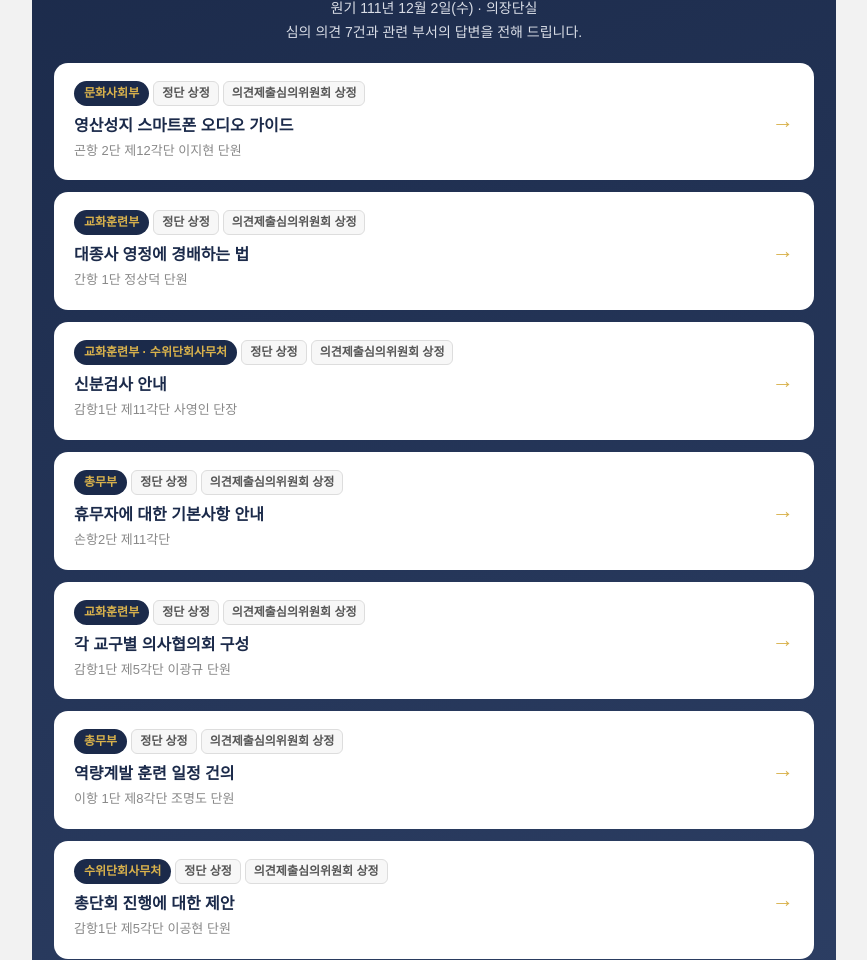
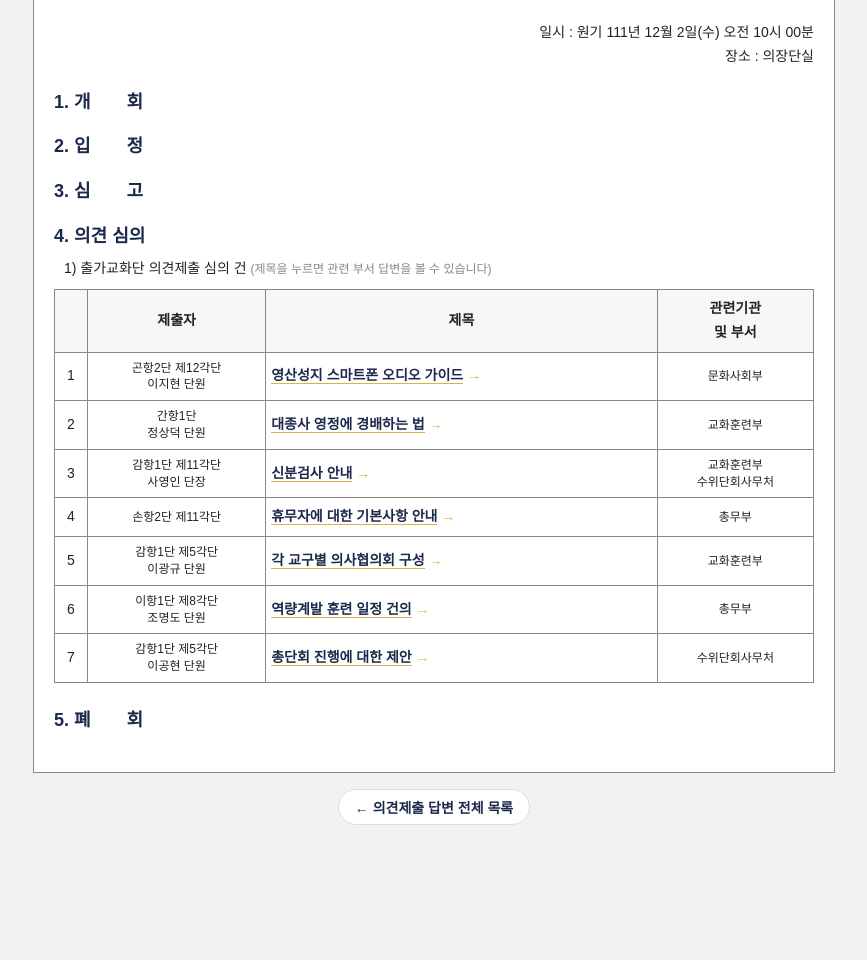
Before and after one commit to comechoi7-crypto/Opinions, a plain HTML site: page 111-4/index.html in a window 1280 px wide. Shown: the part 139-1099 px from the top of the page, without its empty margins (206-1073 px from the left). After the commit the page ends 988 px from the top, so only its background shows below. Drawn offline with Linux system fonts and the light colour scheme.

Commit message:
111-4 목록 페이지를 심의위원회 안건지 형식으로 변경
Co-Authored-By: Claude Opus 5.5 <noreply@anthropic.com>
Claude-Session: https://claude.ai/code/session_018HMcAo6Yrgnc5y8z3T5v7V

```diff
--- a/111-4/index.html
+++ b/111-4/index.html
@@ -1,98 +1,74 @@
 <!DOCTYPE html>
-<html lang="ko"><head><meta charset="utf-8"><meta name="viewport" content="width=device-width, initial-scale=1"><title>원기 111년 4차 의견제출심의위원회 · 출가교화단 의견제출 답변</title></head>
-<body style="margin:0;padding:24px 12px;background:#F2F2F2;">
-<div style="max-width:760px;margin:0 auto;padding:22px;background:linear-gradient(160deg,#1B2A4A 0%,#2C3E63 100%);border-radius:20px;font-family:'Noto Sans KR','Malgun Gothic',sans-serif;color:#333333;line-height:1.75;word-break:keep-all;">
+<html lang="ko"><head><meta charset="utf-8"><meta name="viewport" content="width=device-width, initial-scale=1"><title>원기 111년 4차 출가교화단 의견제출 심의위원회</title></head>
+<body style="margin:0;padding:24px 10px;background:#F2F2F2;">
+<div style="max-width:760px;margin:0 auto;padding:26px 20px 30px;background:#FFFFFF;border:1px solid #888888;font-family:'Noto Sans KR','Malgun Gothic',sans-serif;color:#222222;line-height:1.7;word-break:keep-all;">
 
-  <div style="text-align:center;margin-bottom:14px;">
-    <span style="display:inline-block;background:#1B2A4A;color:#D9B24C;border:1px solid #D9B24C;border-radius:999px;padding:5px 16px;font-size:13px;font-weight:700;letter-spacing:0.5px;">출가교화단 · 수위단회사무처</span>
+  <div style="font-size:14px;margin-bottom:22px;">원기 111년 4차</div>
+  <h2 style="margin:0 0 26px;text-align:center;font-size:22px;font-weight:700;color:#1B2A4A;">출가교화단 의견제출 심의위원회</h2>
+  <div style="text-align:right;font-size:14px;margin-bottom:18px;">일시 : 원기 111년 12월 2일(수) 오전 10시 00분<br>장소 : 의장단실</div>
+
+  <div style="margin:14px 0 6px;font-size:18px;font-weight:700;color:#1B2A4A;">1. 개　　회</div>
+  <div style="margin:14px 0 6px;font-size:18px;font-weight:700;color:#1B2A4A;">2. 입　　정</div>
+  <div style="margin:14px 0 6px;font-size:18px;font-weight:700;color:#1B2A4A;">3. 심　　고</div>
+  <div style="margin:14px 0 6px;font-size:18px;font-weight:700;color:#1B2A4A;">4. 의견 심의</div>
+  <div style="font-size:14px;margin:0 0 8px 10px;">1) 출가교화단 의견제출 심의 건 <span style="color:#888888;font-size:12px;">(제목을 누르면 관련 부서 답변을 볼 수 있습니다)</span></div>
+  <div style="overflow-x:auto;">
+    <table style="width:100%;border-collapse:collapse;font-size:14px;">
+      <thead>
+        <tr style="background:#F7F7F7;">
+          <th style="border:1px solid #888888;padding:7px 5px;vertical-align:middle;"></th>
+          <th style="border:1px solid #888888;padding:7px 5px;vertical-align:middle;">제출자</th>
+          <th style="border:1px solid #888888;padding:7px 5px;vertical-align:middle;">제목</th>
+          <th style="border:1px solid #888888;padding:7px 5px;vertical-align:middle;">관련기관<br>및 부서</th>
+        </tr>
+      </thead>
+      <tbody>
+        <tr>
+          <td style="border:1px solid #888888;padding:7px 5px;vertical-align:middle;text-align:center;width:22px;">1</td>
+          <td style="border:1px solid #888888;padding:7px 5px;vertical-align:middle;text-align:center;font-size:12px;line-height:1.4;">곤항2단 제12각단<br>이지현 단원</td>
+          <td style="border:1px solid #888888;padding:7px 5px;vertical-align:middle;"><a href="../yeongsan-audio/" style="color:#1B2A4A;font-weight:700;text-decoration:none;border-bottom:1px solid #D9B24C;">영산성지 스마트폰 오디오 가이드</a> <span style="color:#D9B24C;font-weight:700;">→</span></td>
+          <td style="border:1px solid #888888;padding:7px 5px;vertical-align:middle;text-align:center;font-size:12px;line-height:1.4;">문화사회부</td>
+        </tr>
+        <tr>
+          <td style="border:1px solid #888888;padding:7px 5px;vertical-align:middle;text-align:center;width:22px;">2</td>
+          <td style="border:1px solid #888888;padding:7px 5px;vertical-align:middle;text-align:center;font-size:12px;line-height:1.4;">간항1단<br>정상덕 단원</td>
+          <td style="border:1px solid #888888;padding:7px 5px;vertical-align:middle;"><a href="../daejongsa-portrait/" style="color:#1B2A4A;font-weight:700;text-decoration:none;border-bottom:1px solid #D9B24C;">대종사 영정에 경배하는 법</a> <span style="color:#D9B24C;font-weight:700;">→</span></td>
+          <td style="border:1px solid #888888;padding:7px 5px;vertical-align:middle;text-align:center;font-size:12px;line-height:1.4;">교화훈련부</td>
+        </tr>
+        <tr>
+          <td style="border:1px solid #888888;padding:7px 5px;vertical-align:middle;text-align:center;width:22px;">3</td>
+          <td style="border:1px solid #888888;padding:7px 5px;vertical-align:middle;text-align:center;font-size:12px;line-height:1.4;">감항1단 제11각단<br>사영인 단장</td>
+          <td style="border:1px solid #888888;padding:7px 5px;vertical-align:middle;"><a href="../sinbun-reinterpret/" style="color:#1B2A4A;font-weight:700;text-decoration:none;border-bottom:1px solid #D9B24C;">신분검사 안내</a> <span style="color:#D9B24C;font-weight:700;">→</span></td>
+          <td style="border:1px solid #888888;padding:7px 5px;vertical-align:middle;text-align:center;font-size:12px;line-height:1.4;">교화훈련부<br>수위단회사무처</td>
+        </tr>
+        <tr>
+          <td style="border:1px solid #888888;padding:7px 5px;vertical-align:middle;text-align:center;width:22px;">4</td>
+          <td style="border:1px solid #888888;padding:7px 5px;vertical-align:middle;text-align:center;font-size:12px;line-height:1.4;">손항2단 제11각단</td>
+          <td style="border:1px solid #888888;padding:7px 5px;vertical-align:middle;"><a href="../humu-guide/" style="color:#1B2A4A;font-weight:700;text-decoration:none;border-bottom:1px solid #D9B24C;">휴무자에 대한 기본사항 안내</a> <span style="color:#D9B24C;font-weight:700;">→</span></td>
+          <td style="border:1px solid #888888;padding:7px 5px;vertical-align:middle;text-align:center;font-size:12px;line-height:1.4;">총무부</td>
+        </tr>
+        <tr>
+          <td style="border:1px solid #888888;padding:7px 5px;vertical-align:middle;text-align:center;width:22px;">5</td>
+          <td style="border:1px solid #888888;padding:7px 5px;vertical-align:middle;text-align:center;font-size:12px;line-height:1.4;">감항1단 제5각단<br>이광규 단원</td>
+          <td style="border:1px solid #888888;padding:7px 5px;vertical-align:middle;"><a href="../doctor-council/" style="color:#1B2A4A;font-weight:700;text-decoration:none;border-bottom:1px solid #D9B24C;">각 교구별 의사협의회 구성</a> <span style="color:#D9B24C;font-weight:700;">→</span></td>
+          <td style="border:1px solid #888888;padding:7px 5px;vertical-align:middle;text-align:center;font-size:12px;line-height:1.4;">교화훈련부</td>
+        </tr>
+        <tr>
+          <td style="border:1px solid #888888;padding:7px 5px;vertical-align:middle;text-align:center;width:22px;">6</td>
+          <td style="border:1px solid #888888;padding:7px 5px;vertical-align:middle;text-align:center;font-size:12px;line-height:1.4;">이항1단 제8각단<br>조명도 단원</td>
+          <td style="border:1px solid #888888;padding:7px 5px;vertical-align:middle;"><a href="../training-schedule/" style="color:#1B2A4A;font-weight:700;text-decoration:none;border-bottom:1px solid #D9B24C;">역량계발 훈련 일정 건의</a> <span style="color:#D9B24C;font-weight:700;">→</span></td>
+          <td style="border:1px solid #888888;padding:7px 5px;vertical-align:middle;text-align:center;font-size:12px;line-height:1.4;">총무부</td>
+        </tr>
+        <tr>
+          <td style="border:1px solid #888888;padding:7px 5px;vertical-align:middle;text-align:center;width:22px;">7</td>
+          <td style="border:1px solid #888888;padding:7px 5px;vertical-align:middle;text-align:center;font-size:12px;line-height:1.4;">감항1단 제5각단<br>이공현 단원</td>
+          <td style="border:1px solid #888888;padding:7px 5px;vertical-align:middle;"><a href="../chongdanhoe-proposal/" style="color:#1B2A4A;font-weight:700;text-decoration:none;border-bottom:1px solid #D9B24C;">총단회 진행에 대한 제안</a> <span style="color:#D9B24C;font-weight:700;">→</span></td>
+          <td style="border:1px solid #888888;padding:7px 5px;vertical-align:middle;text-align:center;font-size:12px;line-height:1.4;">수위단회사무처</td>
+        </tr>
+      </tbody>
+    </table>
   </div>
-  <h2 style="margin:0 0 8px;text-align:center;color:#FFFFFF;font-size:22px;font-weight:700;line-height:1.45;">원기 111년 4차 의견제출심의위원회</h2>
-  <p style="margin:0 0 18px;text-align:center;color:#D9DDE6;font-size:14px;">원기 111년 12월 2일(수) · 의장단실<br>심의 의견 7건과 관련 부서의 답변을 전해 드립니다.</p>
-
-  <a href="../yeongsan-audio/" style="display:flex;justify-content:space-between;align-items:center;gap:12px;background:#FFFFFF;border-radius:14px;padding:18px 20px;margin-bottom:12px;text-decoration:none;color:#333333;">
-    <div>
-      <div style="margin-bottom:6px;display:flex;flex-wrap:wrap;gap:4px;">
-        <span style="background:#1B2A4A;color:#D9B24C;border-radius:999px;padding:2px 10px;font-size:12px;font-weight:700;white-space:nowrap;">문화사회부</span>
-        <span style="background:#F7F7F7;color:#555555;border:1px solid #dddddd;border-radius:6px;padding:1px 8px;font-size:12px;font-weight:700;white-space:nowrap;">정단 상정</span>
-        <span style="background:#F7F7F7;color:#555555;border:1px solid #dddddd;border-radius:6px;padding:1px 8px;font-size:12px;font-weight:700;white-space:nowrap;">의견제출심의위원회 상정</span>
-      </div>
-      <div style="color:#1B2A4A;font-size:16px;font-weight:700;">영산성지 스마트폰 오디오 가이드</div>
-      <div style="color:#888888;font-size:13px;">곤항 2단 제12각단 이지현 단원</div>
-    </div>
-    <span style="color:#D9B24C;font-size:22px;font-weight:700;">→</span>
-  </a>
-  <a href="../daejongsa-portrait/" style="display:flex;justify-content:space-between;align-items:center;gap:12px;background:#FFFFFF;border-radius:14px;padding:18px 20px;margin-bottom:12px;text-decoration:none;color:#333333;">
-    <div>
-      <div style="margin-bottom:6px;display:flex;flex-wrap:wrap;gap:4px;">
-        <span style="background:#1B2A4A;color:#D9B24C;border-radius:999px;padding:2px 10px;font-size:12px;font-weight:700;white-space:nowrap;">교화훈련부</span>
-        <span style="background:#F7F7F7;color:#555555;border:1px solid #dddddd;border-radius:6px;padding:1px 8px;font-size:12px;font-weight:700;white-space:nowrap;">정단 상정</span>
-        <span style="background:#F7F7F7;color:#555555;border:1px solid #dddddd;border-radius:6px;padding:1px 8px;font-size:12px;font-weight:700;white-space:nowrap;">의견제출심의위원회 상정</span>
-      </div>
-      <div style="color:#1B2A4A;font-size:16px;font-weight:700;">대종사 영정에 경배하는 법</div>
-      <div style="color:#888888;font-size:13px;">간항 1단 정상덕 단원</div>
-    </div>
-    <span style="color:#D9B24C;font-size:22px;font-weight:700;">→</span>
-  </a>
-  <a href="../sinbun-reinterpret/" style="display:flex;justify-content:space-between;align-items:center;gap:12px;background:#FFFFFF;border-radius:14px;padding:18px 20px;margin-bottom:12px;text-decoration:none;color:#333333;">
-    <div>
-      <div style="margin-bottom:6px;display:flex;flex-wrap:wrap;gap:4px;">
-        <span style="background:#1B2A4A;color:#D9B24C;border-radius:999px;padding:2px 10px;font-size:12px;font-weight:700;white-space:nowrap;">교화훈련부 · 수위단회사무처</span>
-        <span style="background:#F7F7F7;color:#555555;border:1px solid #dddddd;border-radius:6px;padding:1px 8px;font-size:12px;font-weight:700;white-space:nowrap;">정단 상정</span>
-        <span style="background:#F7F7F7;color:#555555;border:1px solid #dddddd;border-radius:6px;padding:1px 8px;font-size:12px;font-weight:700;white-space:nowrap;">의견제출심의위원회 상정</span>
-      </div>
-      <div style="color:#1B2A4A;font-size:16px;font-weight:700;">신분검사 안내</div>
-      <div style="color:#888888;font-size:13px;">감항1단 제11각단 사영인 단장</div>
-    </div>
-    <span style="color:#D9B24C;font-size:22px;font-weight:700;">→</span>
-  </a>
-  <a href="../humu-guide/" style="display:flex;justify-content:space-between;align-items:center;gap:12px;background:#FFFFFF;border-radius:14px;padding:18px 20px;margin-bottom:12px;text-decoration:none;color:#333333;">
-    <div>
-      <div style="margin-bottom:6px;display:flex;flex-wrap:wrap;gap:4px;">
-        <span style="background:#1B2A4A;color:#D9B24C;border-radius:999px;padding:2px 10px;font-size:12px;font-weight:700;white-space:nowrap;">총무부</span>
-        <span style="background:#F7F7F7;color:#555555;border:1px solid #dddddd;border-radius:6px;padding:1px 8px;font-size:12px;font-weight:700;white-space:nowrap;">정단 상정</span>
-        <span style="background:#F7F7F7;color:#555555;border:1px solid #dddddd;border-radius:6px;padding:1px 8px;font-size:12px;font-weight:700;white-space:nowrap;">의견제출심의위원회 상정</span>
-      </div>
-      <div style="color:#1B2A4A;font-size:16px;font-weight:700;">휴무자에 대한 기본사항 안내</div>
-      <div style="color:#888888;font-size:13px;">손항2단 제11각단</div>
-    </div>
-    <span style="color:#D9B24C;font-size:22px;font-weight:700;">→</span>
-  </a>
-  <a href="../doctor-council/" style="display:flex;justify-content:space-between;align-items:center;gap:12px;background:#FFFFFF;border-radius:14px;padding:18px 20px;margin-bottom:12px;text-decoration:none;color:#333333;">
-    <div>
-      <div style="margin-bottom:6px;display:flex;flex-wrap:wrap;gap:4px;">
-        <span style="background:#1B2A4A;color:#D9B24C;border-radius:999px;padding:2px 10px;font-size:12px;font-weight:700;white-space:nowrap;">교화훈련부</span>
-        <span style="background:#F7F7F7;color:#555555;border:1px solid #dddddd;border-radius:6px;padding:1px 8px;font-size:12px;font-weight:700;white-space:nowrap;">정단 상정</span>
-        <span style="background:#F7F7F7;color:#555555;border:1px solid #dddddd;border-radius:6px;padding:1px 8px;font-size:12px;font-weight:700;white-space:nowrap;">의견제출심의위원회 상정</span>
-      </div>
-      <div style="color:#1B2A4A;font-size:16px;font-weight:700;">각 교구별 의사협의회 구성</div>
-      <div style="color:#888888;font-size:13px;">감항1단 제5각단 이광규 단원</div>
-    </div>
-    <span style="color:#D9B24C;font-size:22px;font-weight:700;">→</span>
-  </a>
-  <a href="../training-schedule/" style="display:flex;justify-content:space-between;align-items:center;gap:12px;background:#FFFFFF;border-radius:14px;padding:18px 20px;margin-bottom:12px;text-decoration:none;color:#333333;">
-    <div>
-      <div style="margin-bottom:6px;display:flex;flex-wrap:wrap;gap:4px;">
-        <span style="background:#1B2A4A;color:#D9B24C;border-radius:999px;padding:2px 10px;font-size:12px;font-weight:700;white-space:nowrap;">총무부</span>
-        <span style="background:#F7F7F7;color:#555555;border:1px solid #dddddd;border-radius:6px;padding:1px 8px;font-size:12px;font-weight:700;white-space:nowrap;">정단 상정</span>
-        <span style="background:#F7F7F7;color:#555555;border:1px solid #dddddd;border-radius:6px;padding:1px 8px;font-size:12px;font-weight:700;white-space:nowrap;">의견제출심의위원회 상정</span>
-      </div>
-      <div style="color:#1B2A4A;font-size:16px;font-weight:700;">역량계발 훈련 일정 건의</div>
-      <div style="color:#888888;font-size:13px;">이항 1단 제8각단 조명도 단원</div>
-    </div>
-    <span style="color:#D9B24C;font-size:22px;font-weight:700;">→</span>
-  </a>
-  <a href="../chongdanhoe-proposal/" style="display:flex;justify-content:space-between;align-items:center;gap:12px;background:#FFFFFF;border-radius:14px;padding:18px 20px;margin-bottom:12px;text-decoration:none;color:#333333;">
-    <div>
-      <div style="margin-bottom:6px;display:flex;flex-wrap:wrap;gap:4px;">
-        <span style="background:#1B2A4A;color:#D9B24C;border-radius:999px;padding:2px 10px;font-size:12px;font-weight:700;white-space:nowrap;">수위단회사무처</span>
-        <span style="background:#F7F7F7;color:#555555;border:1px solid #dddddd;border-radius:6px;padding:1px 8px;font-size:12px;font-weight:700;white-space:nowrap;">정단 상정</span>
-        <span style="background:#F7F7F7;color:#555555;border:1px solid #dddddd;border-radius:6px;padding:1px 8px;font-size:12px;font-weight:700;white-space:nowrap;">의견제출심의위원회 상정</span>
-      </div>
-      <div style="color:#1B2A4A;font-size:16px;font-weight:700;">총단회 진행에 대한 제안</div>
-      <div style="color:#888888;font-size:13px;">감항1단 제5각단 이공현 단원</div>
-    </div>
-    <span style="color:#D9B24C;font-size:22px;font-weight:700;">→</span>
-  </a>
+  <div style="margin:14px 0 6px;font-size:18px;font-weight:700;color:#1B2A4A;margin-top:22px;">5. 폐　　회</div>
 
 </div>
 <div style="max-width:760px;margin:16px auto 0;text-align:center;font-family:'Noto Sans KR','Malgun Gothic',sans-serif;">
```
